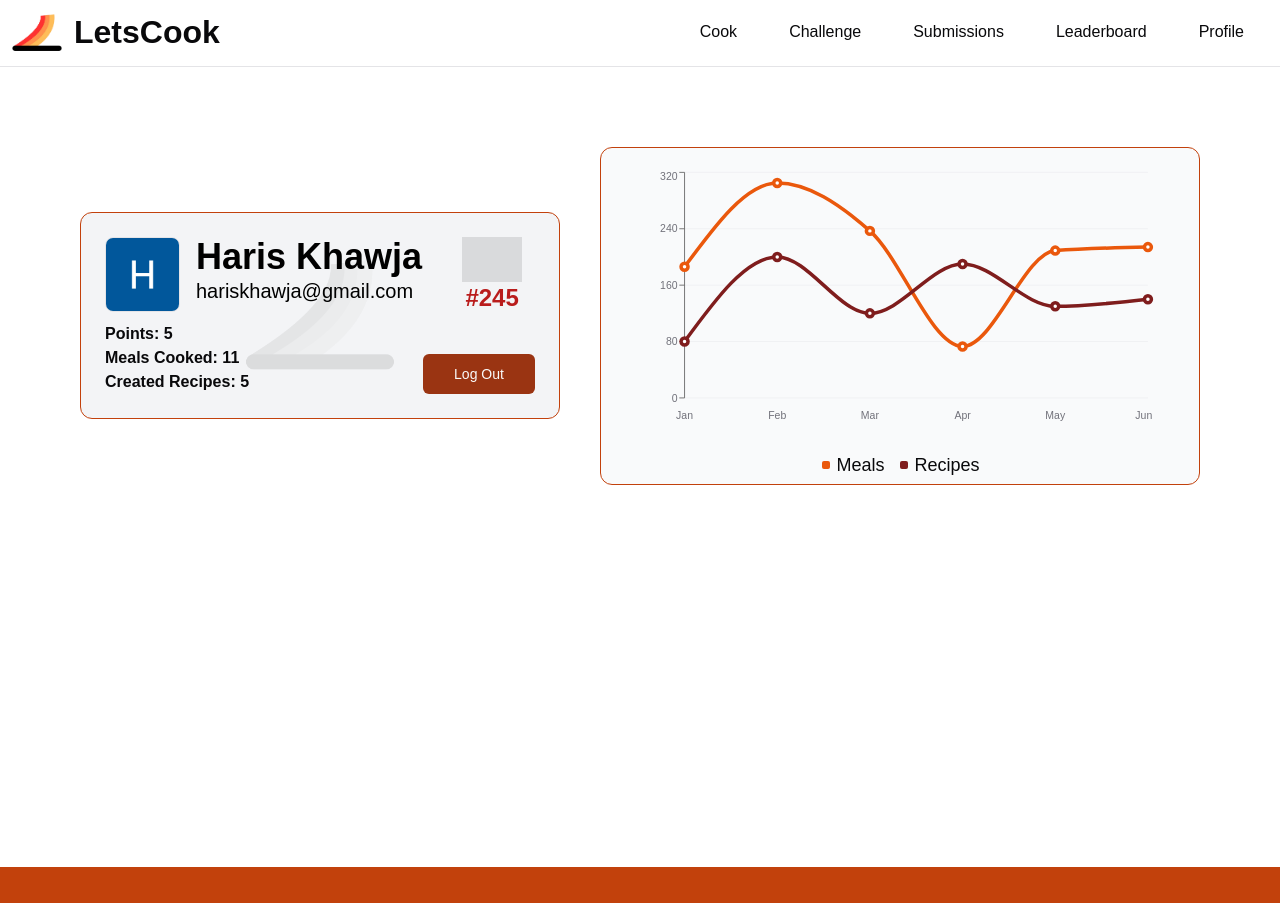
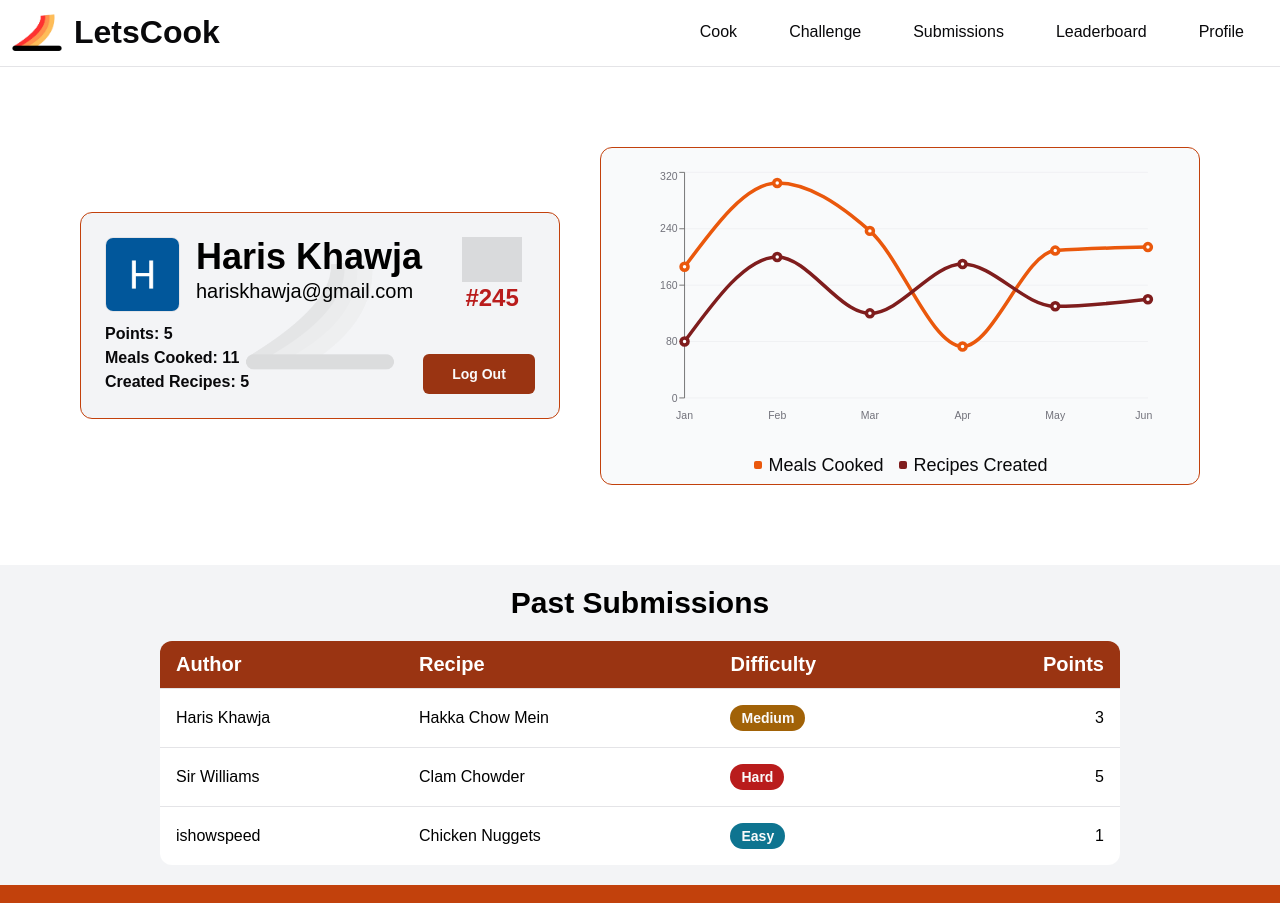
Before and after one commit to adeelakhani/LetsCook, a Next.js app in the folder letscook/client/: page /authenticated/profile in a window 1280 px wide. Shown: the top 903 px of the page. Built offline with nearby package versions, Linux system fonts and the light colour scheme; grey boxes are pictures that could not be loaded.

Commit message:
submissions table

```diff
--- a/letscook/client/src/app/authenticated/profile/page.tsx
+++ b/letscook/client/src/app/authenticated/profile/page.tsx
@@ -8,6 +8,15 @@
 import { ChartConfig, ChartContainer } from "@/components/ui/chart"
 import { ChartTooltip, ChartTooltipContent } from "@/components/ui/chart"
 import { ChartLegend, ChartLegendContent } from "@/components/ui/chart"
+import {
+    Table,
+    TableBody,
+    TableCaption,
+    TableCell,
+    TableHead,
+    TableHeader,
+    TableRow,
+  } from "@/components/ui/table"
 import Image from "next/image"
 import "@/styles/globals.css"
 import buttonStyles from "@/styles/button.module.css"
@@ -26,14 +35,20 @@
 
     const chartConfig = {
         meals: {
-          label: "Meals",
+          label: "Meals Cooked",
           color: "#ea580c",
         },
         recipes: {
-          label: "Recipes",
+          label: "Recipes Created",
           color: "#7f1d1d",
         },
       } satisfies ChartConfig
+
+    const submissions = [
+        { author: "Haris Khawja", recipe: "Hakka Chow Mein", difficulty: "Medium", points: 3 },
+        { author: "Sir Williams", recipe: "Clam Chowder", difficulty: "Hard", points: 5 },
+        { author: "ishowspeed", recipe: "Chicken Nuggets", difficulty: "Easy", points: 1 },
+    ]
 
     return (
         <div className="min-w-screen min-h-screen">
@@ -100,7 +115,7 @@
                                 Meals Cooked: 11<br/>
                                 Created Recipes: 5
                             </p>
-                            <Button variant="default" className="ml-auto mt-auto w-[8em] bg-orange-800">Log Out</Button>
+                            <Button variant="default" className="ml-auto mt-auto w-[8em] bg-orange-800 font-bold">Log Out</Button>
 
                         </CardItem>
                     </CardBody>
@@ -140,6 +155,49 @@
                 </CardContainer>
             </div>
 
+            {/* Past Submissions */}
+            <div className="py-5 bg-gray-100 flex-col justify-center content-center items-center mx-auto text-black">
+                <h1 className="text-3xl font-bold mb-5 justify-center content-center text-center items-center mx-auto">Past Submissions</h1>
+                <div className="w-[75%] mx-auto">
+                    <Table>
+                        <TableHeader className="text-xl bg-orange-800">
+                            <TableRow>
+                                <TableHead className="text-white font-bold">Author</TableHead>
+                                <TableHead className="text-white font-bold">Recipe</TableHead>
+                                <TableHead className="text-white font-bold">Difficulty</TableHead>
+                                <TableHead className="text-white text-right font-bold">Points</TableHead>
+                            </TableRow>
+                        </TableHeader>
+                        <TableBody className="bg-white">
+
+                            {submissions.map( (submission) => {
+                                return (
+                                    <TableRow className="hover:bg-gray-300">
+                                        <TableCell className="font-medium text-base">{submission.author}</TableCell>
+                                        <TableCell className="text-base">{submission.recipe}</TableCell>
+                                        <TableCell>
+                                            {submission.difficulty == "Easy" && <Badge className="font-bold text-sm bg-cyan-700">Easy</Badge>}
+                                            {submission.difficulty == "Medium" && <Badge className="font-bold text-sm bg-yellow-700">Medium</Badge>}
+                                            {submission.difficulty == "Hard" && <Badge className="font-bold text-sm bg-red-700">Hard</Badge>}
+                                        </TableCell>
+                                        <TableCell className="text-right text-base">{submission.points}</TableCell>
+                                    </TableRow>
+                                )
+                            })}
+                            {/* <TableRow className="hover:bg-gray-300">
+                                <TableCell className="font-medium text-base">Haris Khawja</TableCell>
+                                <TableCell className="text-base">Chow Mein</TableCell>
+                                <TableCell>
+                                    <Badge className="font-bold text-sm bg-red-700">Hard</Badge>
+                                </TableCell>
+                                <TableCell className="text-right text-base">5</TableCell>
+                            </TableRow> */}
+                        </TableBody>
+                    </Table>
+                </div>
+
+            </div>
+
         </div>
     )
 }
--- /dev/null
+++ b/letscook/client/src/components/ui/table.tsx
@@ -0,0 +1,117 @@
+import * as React from "react"
+
+import { cn } from "@/lib/utils"
+
+const Table = React.forwardRef<
+  HTMLTableElement,
+  React.HTMLAttributes<HTMLTableElement>
+>(({ className, ...props }, ref) => (
+  <div className="relative w-full overflow-auto rounded-xl">
+    <table
+      ref={ref}
+      className={cn("w-full caption-bottom text-sm rounded-xl", className)}
+      {...props}
+    />
+  </div>
+))
+Table.displayName = "Table"
+
+const TableHeader = React.forwardRef<
+  HTMLTableSectionElement,
+  React.HTMLAttributes<HTMLTableSectionElement>
+>(({ className, ...props }, ref) => (
+  <thead ref={ref} className={cn("[&_tr]:border-b", className)} {...props} />
+))
+TableHeader.displayName = "TableHeader"
+
+const TableBody = React.forwardRef<
+  HTMLTableSectionElement,
+  React.HTMLAttributes<HTMLTableSectionElement>
+>(({ className, ...props }, ref) => (
+  <tbody
+    ref={ref}
+    className={cn("[&_tr:last-child]:border-0", className)}
+    {...props}
+  />
+))
+TableBody.displayName = "TableBody"
+
+const TableFooter = React.forwardRef<
+  HTMLTableSectionElement,
+  React.HTMLAttributes<HTMLTableSectionElement>
+>(({ className, ...props }, ref) => (
+  <tfoot
+    ref={ref}
+    className={cn(
+      "border-t bg-muted/50 font-medium [&>tr]:last:border-b-0",
+      className
+    )}
+    {...props}
+  />
+))
+TableFooter.displayName = "TableFooter"
+
+const TableRow = React.forwardRef<
+  HTMLTableRowElement,
+  React.HTMLAttributes<HTMLTableRowElement>
+>(({ className, ...props }, ref) => (
+  <tr
+    ref={ref}
+    className={cn(
+      "border-b transition-colors hover:bg-muted/50 data-[state=selected]:bg-muted",
+      className
+    )}
+    {...props}
+  />
+))
+TableRow.displayName = "TableRow"
+
+const TableHead = React.forwardRef<
+  HTMLTableCellElement,
+  React.ThHTMLAttributes<HTMLTableCellElement>
+>(({ className, ...props }, ref) => (
+  <th
+    ref={ref}
+    className={cn(
+      "h-12 px-4 text-left align-middle font-medium text-muted-foreground [&:has([role=checkbox])]:pr-0",
+      className
+    )}
+    {...props}
+  />
+))
+TableHead.displayName = "TableHead"
+
+const TableCell = React.forwardRef<
+  HTMLTableCellElement,
+  React.TdHTMLAttributes<HTMLTableCellElement>
+>(({ className, ...props }, ref) => (
+  <td
+    ref={ref}
+    className={cn("p-4 align-middle [&:has([role=checkbox])]:pr-0", className)}
+    {...props}
+  />
+))
+TableCell.displayName = "TableCell"
+
+const TableCaption = React.forwardRef<
+  HTMLTableCaptionElement,
+  React.HTMLAttributes<HTMLTableCaptionElement>
+>(({ className, ...props }, ref) => (
+  <caption
+    ref={ref}
+    className={cn("mt-4 text-sm text-muted-foreground", className)}
+    {...props}
+  />
+))
+TableCaption.displayName = "TableCaption"
+
+export {
+  Table,
+  TableHeader,
+  TableBody,
+  TableFooter,
+  TableHead,
+  TableRow,
+  TableCell,
+  TableCaption,
+}
```
Also changed, not shown: 1 other file (tests, documents, lock files or other folders).
